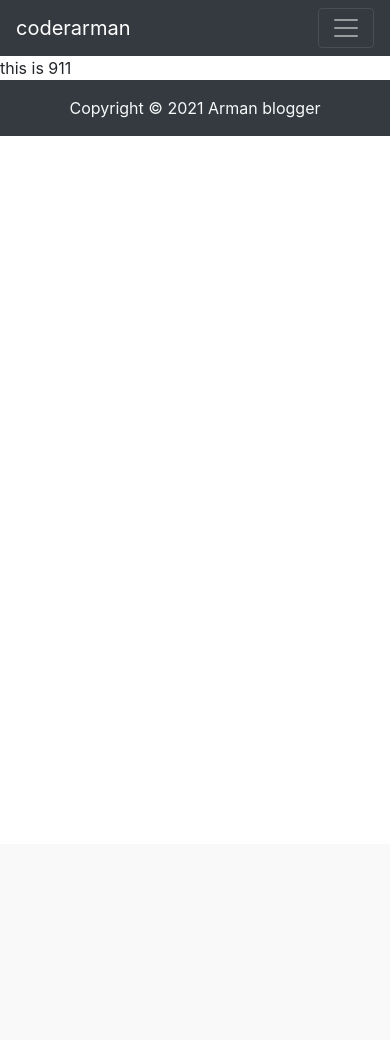
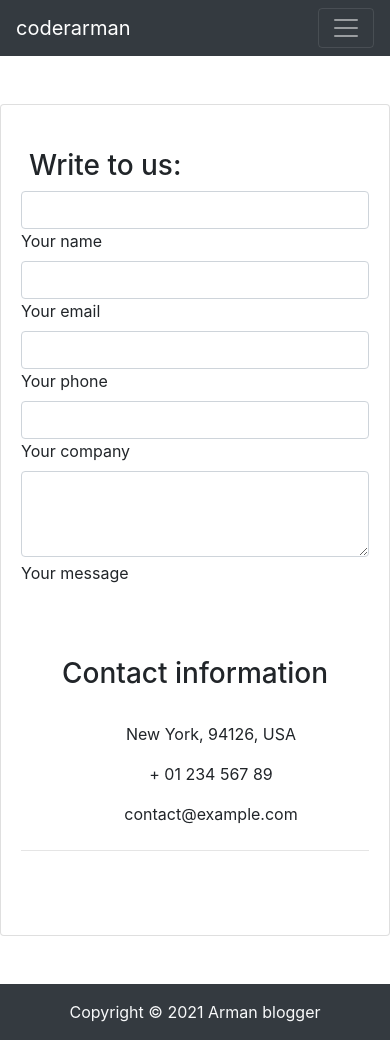
Before and after one commit to armansikriwal/bloggerarman, a Django app: page /contact in a window 390 px wide. Before the commit the page ends 136 px from the top, so only its background shows below. Run offline with Django 3.2, Linux system fonts and the light colour scheme; some libraries are stand-ins or nearby versions.

Commit message:
minor changes

```diff
--- a/templates/contact.html
+++ b/templates/contact.html
@@ -1,6 +1,142 @@
 {% extends 'base.html' %}
 {% block contactactive %}active{% endblock contactactive %}
 {% block body %}
-this is 911
+<!-- Section: Contact v.3 -->
+<section class="contact-section my-5">
+
+    <!-- Form with header -->
+    <div class="card">
+
+      <!-- Grid row -->
+      <div class="row">
+
+        <!-- Grid column -->
+        <div class="col-lg-8">
+
+          <div class="card-body form">
+
+            <!-- Header -->
+            <h3 class="mt-4"><i class="fas fa-envelope pr-2"></i>Write to us:</h3>
+
+            <!-- Grid row -->
+            <div class="row">
+
+              <!-- Grid column -->
+              <div class="col-md-6">
+                <div class="md-form mb-0">
+                  <input type="text" id="form-contact-name" class="form-control">
+                  <label for="form-contact-name" class="">Your name</label>
+                </div>
+              </div>
+              <!-- Grid column -->
+
+              <!-- Grid column -->
+              <div class="col-md-6">
+                <div class="md-form mb-0">
+                  <input type="text" id="form-contact-email" class="form-control">
+                  <label for="form-contact-email" class="">Your email</label>
+                </div>
+              </div>
+              <!-- Grid column -->
+
+            </div>
+            <!-- Grid row -->
+
+            <!-- Grid row -->
+            <div class="row">
+
+              <!-- Grid column -->
+              <div class="col-md-6">
+                <div class="md-form mb-0">
+                  <input type="text" id="form-contact-phone" class="form-control">
+                  <label for="form-contact-phone" class="">Your phone</label>
+                </div>
+              </div>
+              <!-- Grid column -->
+
+              <!-- Grid column -->
+              <div class="col-md-6">
+                <div class="md-form mb-0">
+                  <input type="text" id="form-contact-company" class="form-control">
+                  <label for="form-contact-company" class="">Your company</label>
+                </div>
+              </div>
+              <!-- Grid column -->
+
+            </div>
+            <!-- Grid row -->
+
+            <!-- Grid row -->
+            <div class="row">
+
+              <!-- Grid column -->
+              <div class="col-md-12">
+                <div class="md-form mb-0">
+                  <textarea id="form-contact-message" class="form-control md-textarea" rows="3"></textarea>
+                  <label for="form-contact-message">Your message</label>
+                  <a class="btn-floating btn-lg blue">
+                    <i class="far fa-paper-plane"></i>
+                  </a>
+                </div>
+              </div>
+              <!-- Grid column -->
+
+            </div>
+            <!-- Grid row -->
+
+          </div>
+
+        </div>
+        <!-- Grid column -->
+
+        <!-- Grid column -->
+        <div class="col-lg-4">
+
+          <div class="card-body contact text-center h-100 white-text">
+
+            <h3 class="my-4 pb-2">Contact information</h3>
+            <ul class="text-lg-left list-unstyled ml-4">
+              <li>
+                <p><i class="fas fa-map-marker-alt pr-2"></i>New York, 94126, USA</p>
+              </li>
+              <li>
+                <p><i class="fas fa-phone pr-2"></i>+ 01 234 567 89</p>
+              </li>
+              <li>
+                <p><i class="fas fa-envelope pr-2"></i>contact@example.com</p>
+              </li>
+            </ul>
+            <hr class="hr-light my-4">
+            <ul class="list-inline text-center list-unstyled">
+              <li class="list-inline-item">
+                <a class="p-2 fa-lg tw-ic">
+                  <i class="fab fa-twitter"></i>
+                </a>
+              </li>
+              <li class="list-inline-item">
+                <a class="p-2 fa-lg li-ic">
+                  <i class="fab fa-linkedin-in"> </i>
+                </a>
+              </li>
+              <li class="list-inline-item">
+                <a class="p-2 fa-lg ins-ic">
+                  <i class="fab fa-instagram"> </i>
+                </a>
+              </li>
+            </ul>
+
+          </div>
+
+        </div>
+        <!-- Grid column -->
+
+      </div>
+      <!-- Grid row -->
+
+    </div>
+    <!-- Form with header -->
+
+  </section>
+  <!-- Section: Contact v.3 -->
 
 {% endblock body %}
```
Also changed, not shown: db.sqlite3.
